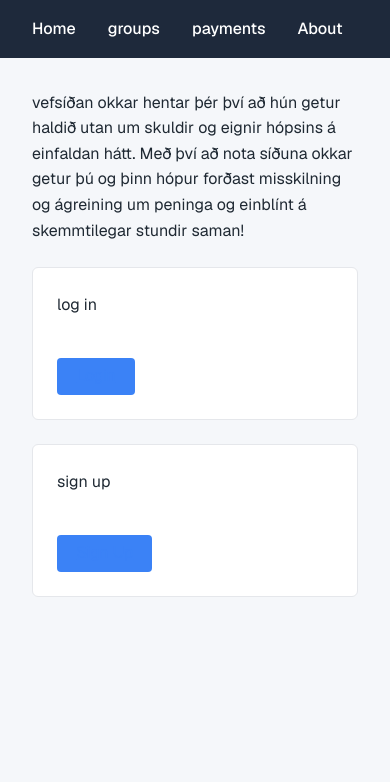
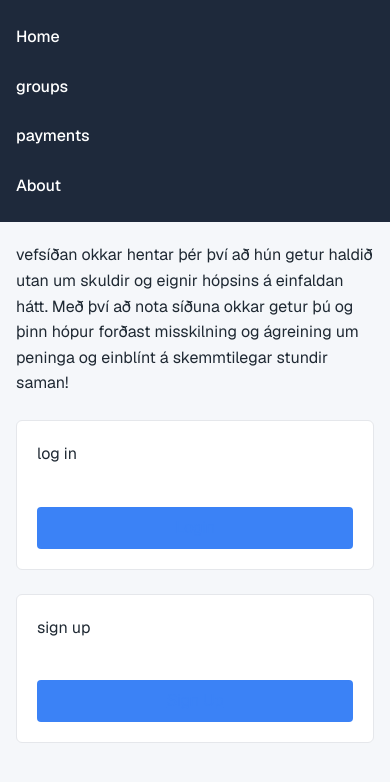
Before and after one commit to antonsmari/VEF-3V-05DU-Hopverkefni2, a Next.js app: page / in a window 390 px wide. Shown: the top 782 px of the page. Built offline with nearby package versions, Linux system fonts and the light colour scheme.

Commit message:
Added responsiveness

```diff
--- a/app/globals.css
+++ b/app/globals.css
@@ -133,3 +133,72 @@ a {
 a:hover {
 	text-decoration: underline;
 }
+
+/* RESPONSIVE BREAKPOINTS */
+
+/* --------- DESKTOP / LARGE SCREENS (1024px and up) --------- */
+@media (min-width: 1024px) {
+	body > div {
+		max-width: 1000px;
+		padding: 3rem;
+	}
+
+	form {
+		max-width: 450px;
+	}
+
+	ul {
+		padding: 0 3rem;
+	}
+}
+
+/* --------- TABLET (768px – 1023px) --------- */
+@media (max-width: 1023px) {
+	ul {
+		gap: 1.5rem;
+		padding: 0 1.5rem;
+	}
+
+	body > div {
+		padding: 2rem 1.5rem;
+	}
+
+	form {
+		max-width: 100%;
+	}
+}
+
+/* --------- MOBILE / PHONE (up to 767px) --------- */
+@media (max-width: 767px) {
+	ul {
+		flex-direction: column;
+		align-items: flex-start;
+		gap: 0.5rem;
+		padding: 1rem;
+	}
+
+	li a {
+		padding: 0.5rem 0;
+	}
+
+	body > div {
+		padding: 1.25rem 1rem;
+	}
+
+	div > div {
+		padding: 1.25rem;
+	}
+
+	form {
+		padding: 1.5rem;
+	}
+
+	button {
+		width: 100%;
+		padding: 0.75rem;
+	}
+
+	input {
+		font-size: 1rem;
+	}
+}
```
